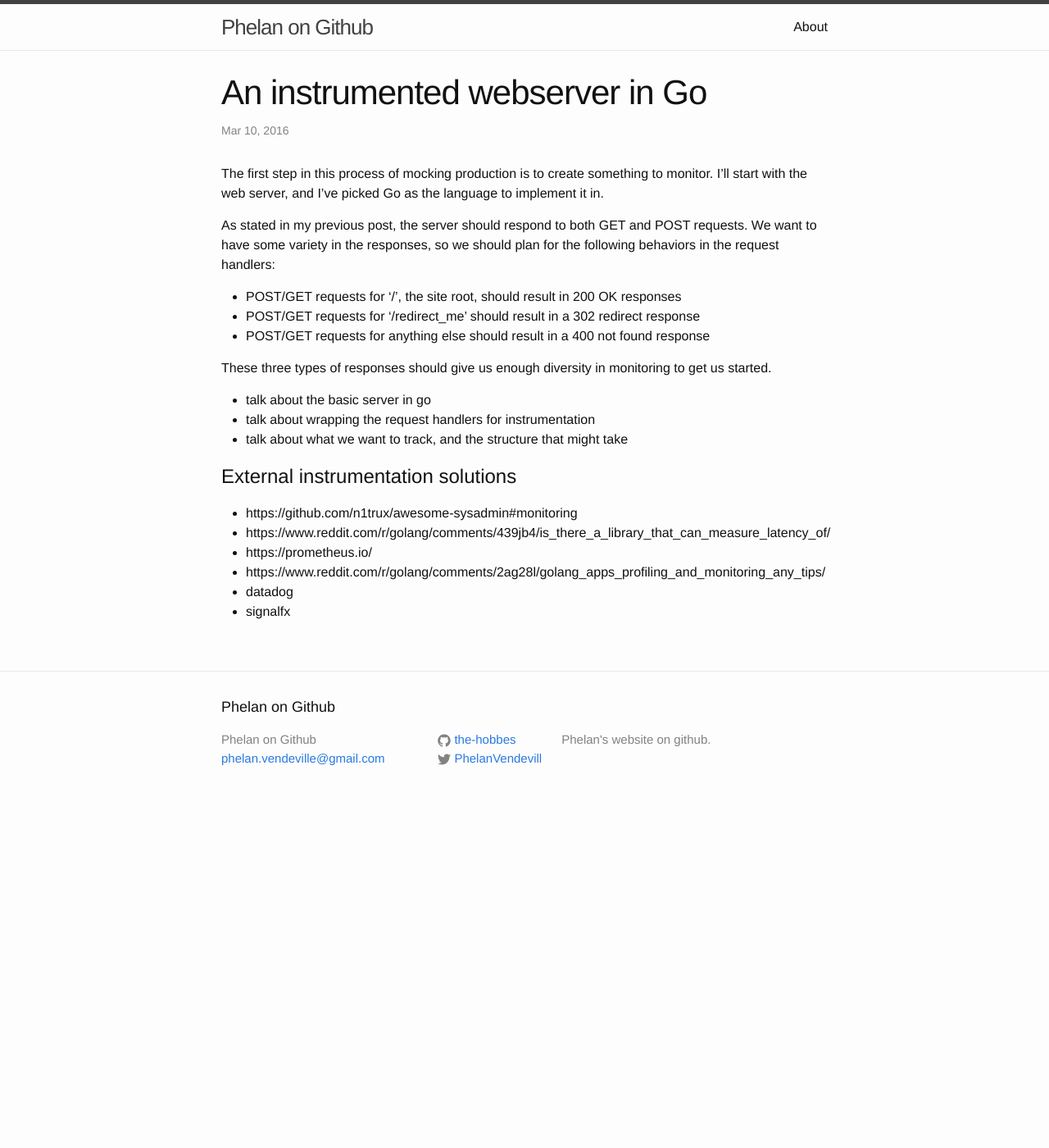
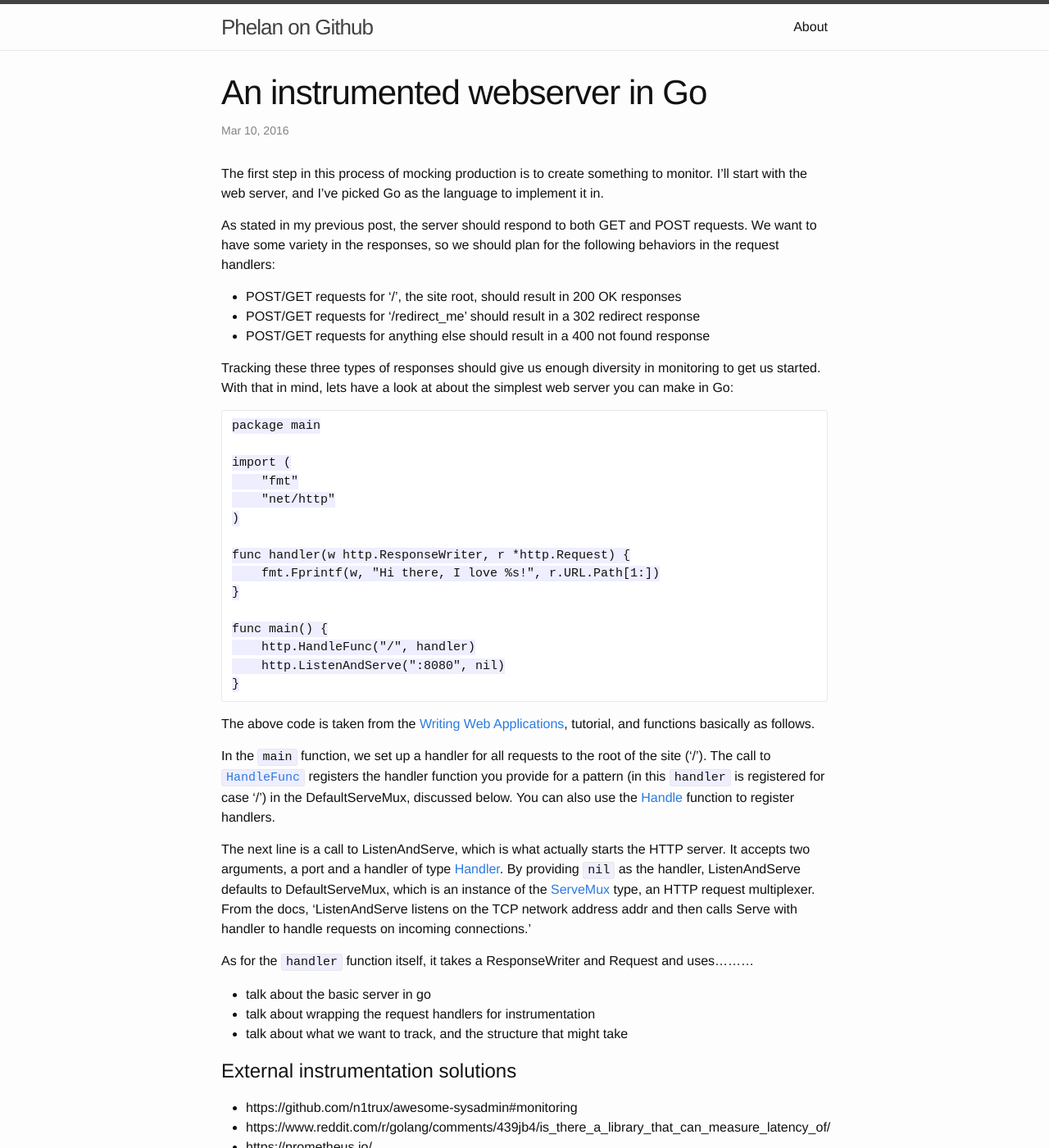
Before and after one commit to the-hobbes/the-hobbes.github.io, a Jekyll site: the page built from _posts/2016-03-10-webserver-golang.markdown, in a window 1280 px wide and 1400 px high. Shown: the whole window at 82% size. Built offline with Jekyll 4.4.1, drawn with Linux system fonts in a browser that asks for light colours.

Commit message:
Working on explaining the basic http server.

````diff
--- a/_posts/2016-03-10-webserver-golang.markdown
+++ b/_posts/2016-03-10-webserver-golang.markdown
@@ -12,7 +12,33 @@ As stated in my previous post, the server should respond to both GET and POST re
 * POST/GET requests for '/redirect_me' should result in a 302 redirect response
 * POST/GET requests for anything else should result in a 400 not found response
 
-These three types of responses should give us enough diversity in monitoring to get us started.
+Tracking these three types of responses should give us enough diversity in monitoring to get us started. With that in mind, lets have a look at about the simplest web server you can make in Go:
+
+```
+package main
+
+import (
+    "fmt"
+    "net/http"
+)
+
+func handler(w http.ResponseWriter, r *http.Request) {
+    fmt.Fprintf(w, "Hi there, I love %s!", r.URL.Path[1:])
+}
+
+func main() {
+    http.HandleFunc("/", handler)
+    http.ListenAndServe(":8080", nil)
+}
+```
+
+The above code is taken from the [Writing Web Applications](https://golang.org/doc/articles/wiki/#tmp_3), tutorial, and functions basically as follows.
+
+In the `main` function, we set up a handler for all requests to the root of the site ('/'). The call to [`HandleFunc`](https://golang.org/pkg/net/http/#HandleFunc) registers the handler function you provide for a pattern (in this `handler` is registered for case '/') in the DefaultServeMux, discussed below. You can also use the [Handle](https://golang.org/pkg/net/http/#Handle) function to register handlers.
+
+The next line is a call to ListenAndServe, which is what actually starts the HTTP server. It accepts two arguments, a port and a handler of type [Handler](https://golang.org/pkg/net/http/#Handler). By providing `nil` as the handler, ListenAndServe defaults to DefaultServeMux, which is an instance of the [ServeMux](https://golang.org/pkg/net/http/#ServeMux) type, an HTTP request multiplexer. From the docs, 'ListenAndServe listens on the TCP network address addr and then calls Serve with handler to handle requests on incoming connections.'
+
+As for the `handler` function itself, it takes a ResponseWriter and Request and uses.........
 
 - talk about the basic server in go
 - talk about wrapping the request handlers for instrumentation
````
